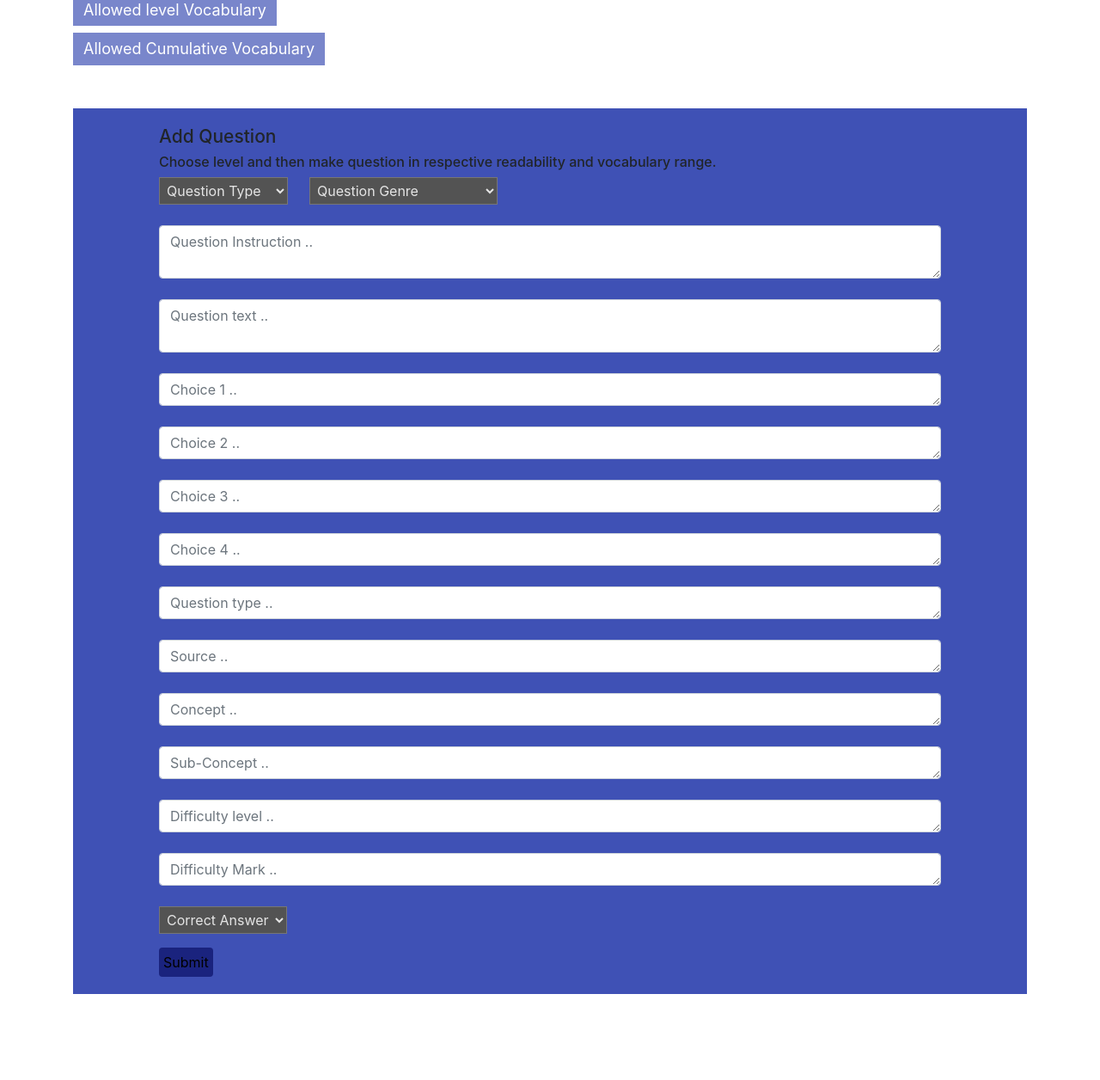
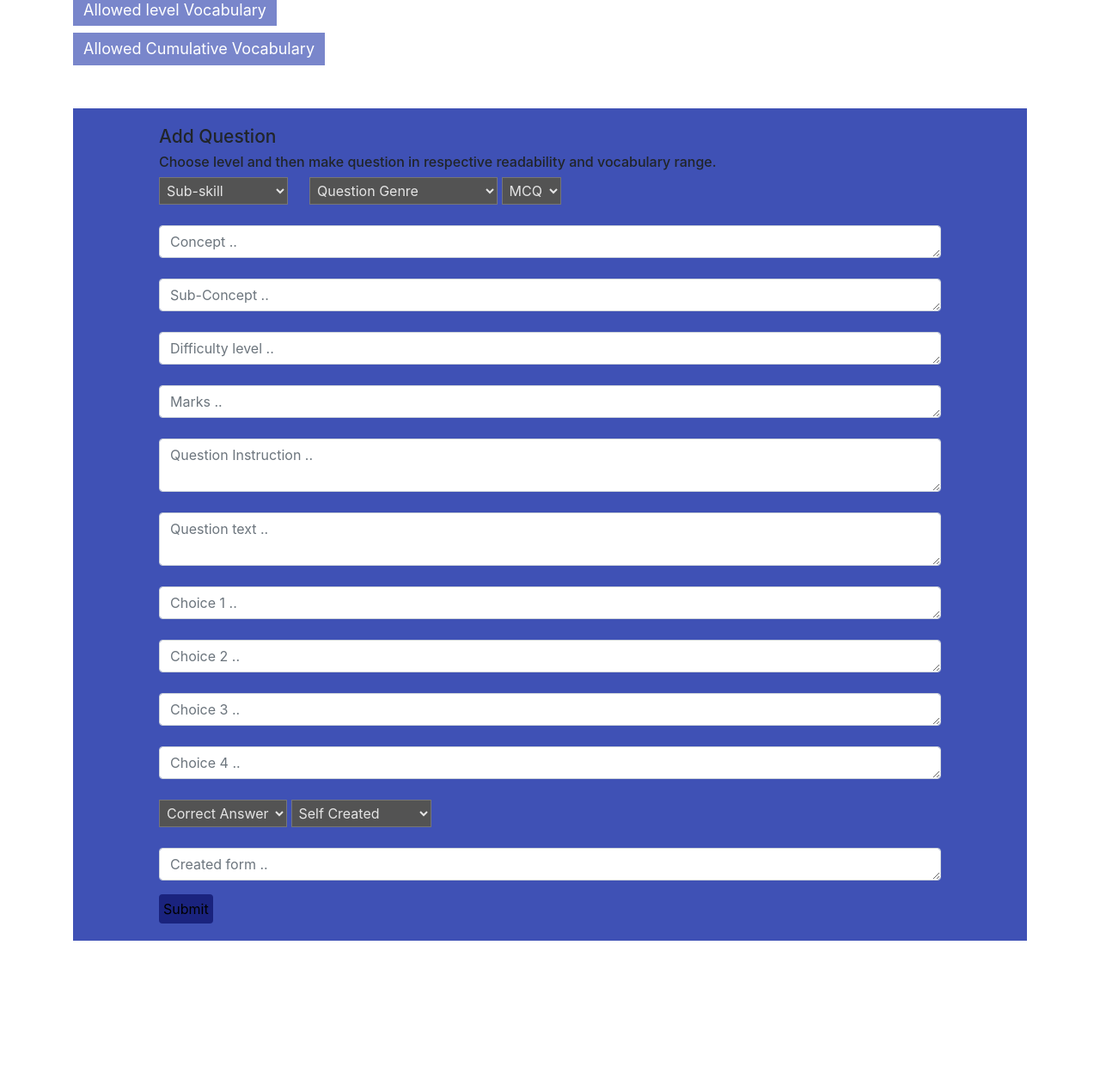
Before and after one commit to kamalkashyap13/authoring_tool, a Django app: page / in a window 1280 px wide. Shown: the part 240-1496 px from the top of the page at 86% size. After the commit the page ends 1334 px from the top, so only its background shows below. Run offline with Django 3.2, Linux system fonts and the light colour scheme; the visitor is signed in with stand-in values (Sample User, id 1); data that the repository does not hold is empty; some libraries are stand-ins or nearby versions.

Commit message:
form order

```diff
--- a/questions/models.py
+++ b/questions/models.py
@@ -56,6 +56,7 @@ class LevelQuestion(models.Model):
     sub_concept = models.TextField(blank=True)
     difficulty = models.TextField(blank=True)
     mark = models.TextField(blank=True)
+    option_creat = models.TextField(blank=True)
     feedback = models.TextField(blank=True)
     #date = models.DateField()
     contact_time = models.TimeField( auto_now_add=True, blank=True, null=True,)
--- a/questions/templates/questions/index.html
+++ b/questions/templates/questions/index.html
@@ -600,7 +600,7 @@ tr:nth-child(even) {
                   <div class="form-group">
                     <!-- <label for="question-type">Question Type</label> -->
                     <select class="" id="question-type">
-                      <option value="select">Question Type</option>
+                      <option value="select">Sub-skill</option>
                       <option value="type1">Comprehension</option>
                       <option value="type2">Vocabulary</option>
                       <option value="type3">Grammar</option>
@@ -621,7 +621,24 @@ tr:nth-child(even) {
                       <option value="genre11">Others</option>
 
                     </select>
+
+                    <select class="" id="question-que-type">
+
+                      <option value="MCQ">MCQ</option>
+                      <option value="FIB">FIB</option>
+                    </select>
+                    <!--<textarea class="form-control" placeholder="Question type .." rows="1" id="question-que-type"></textarea>-->
+                    <!--<br>-->
                     <br>
+                    <br>
+
+                     <textarea class="form-control" placeholder="Concept .." rows="1" id="question-concept"></textarea>
+                    <br>
+                    <textarea class="form-control" placeholder="Sub-Concept .." rows="1" id="question-sub"></textarea>
+                    <br>
+                    <textarea class="form-control" placeholder="Difficulty level .." rows="1" id="question-diff"></textarea>
+                    <br>
+                    <textarea class="form-control" placeholder="Marks .." rows="1" id="question-mark"></textarea>
                     <br>
                     <textarea class="form-control" placeholder="Question Instruction .." rows="2" id="question-inst"></textarea>
                       <br>
@@ -644,18 +661,7 @@ tr:nth-child(even) {
                     <label for="question-choice4">Choice 4:</label> -->
                     <textarea class="form-control" placeholder="Choice 4 .." rows="1" id="question-choice4"></textarea>
                     <br>
-                    <textarea class="form-control" placeholder="Question type .." rows="1" id="question-que-type"></textarea>
-                    <br>
-                    <textarea class="form-control" placeholder="Source .." rows="1" id="question-source"></textarea>
-                    <br>
-                    <textarea class="form-control" placeholder="Concept .." rows="1" id="question-concept"></textarea>
-                    <br>
-                    <textarea class="form-control" placeholder="Sub-Concept .." rows="1" id="question-sub"></textarea>
-                    <br>
-                    <textarea class="form-control" placeholder="Difficulty level .." rows="1" id="question-diff"></textarea>
-                    <br>
-                    <textarea class="form-control" placeholder="Difficulty Mark .." rows="1" id="question-mark"></textarea>
-                    <br>
+
                     <!-- <label for="option-sele">Correct Answer:</label>
                     <br> -->
                     <select class="option-sele" id="option-sele">
@@ -665,6 +671,14 @@ tr:nth-child(even) {
                       <option value="choice3">Choice 3</option>
                       <option value="choice4">Choice 4</option>
                     </select>
+                     <select class="option-sele" id="option-creat">
+                      <option value="self">Self Created </option>
+                      <option value="augli">Provided by Augli</option>
+                    </select>
+                    <br>
+                    <br>
+                    <textarea class="form-control" placeholder="Created form .." rows="1" id="question-source"></textarea>
+
                   </div>
                 </form>
                 <button type="submit" id="sub-button"  class="btn">Submit</button>
@@ -841,7 +855,8 @@ tr:nth-child(even) {
                 var concept = $("#question-concept").val();
                 var sub_concept =  $("#question-sub").val();
                 var difficulty = $("#question-diff").val();
-                var mark = $("#question-mark").val();
+                var mark = $("#question-mark").val(); //option-creat
+                var option_creat = $("#option-creat").val();
 
                 //$("#"+clean[1]).css("background-color", "white");
                 //
@@ -854,7 +869,7 @@ tr:nth-child(even) {
                   $("#myModal").modal()
                 }
                 else{
-                    a = save_question(question_type, question_genre, question_inst, question_txt, option1, option2, option3, option4, option_choice, level_no, que_format, source, concept, sub_concept, difficulty, mark);
+                    a = save_question(question_type, question_genre, question_inst, question_txt, option1, option2, option3, option4, option_choice, level_no, que_format, source, concept, sub_concept, difficulty, mark, option_creat);
                 }
                 //backendquery
 
@@ -961,7 +976,7 @@ tr:nth-child(even) {
  </script>
 
 <script>
-    function save_question(question_type, question_genre, question_inst, question_txt, option1, option2, option3, option4, option_choice, level_no, que_format, source, concept, sub_concept, difficulty, mark) {
+    function save_question(question_type, question_genre, question_inst, question_txt, option1, option2, option3, option4, option_choice, level_no, que_format, source, concept, sub_concept, difficulty, mark,option_creat) {
     		formdata=new FormData();
         formdata.append("question_type",question_type);
         formdata.append("question_genre",question_genre);
@@ -980,6 +995,7 @@ tr:nth-child(even) {
         formdata.append("sub_concept",sub_concept);
         formdata.append("difficulty",difficulty);
         formdata.append("mark",mark);
+        formdata.append("option_creat",option_creat);
 
 
     			$.ajax({
--- a/questions/views.py
+++ b/questions/views.py
@@ -119,7 +119,8 @@ def question_add(request):
         concept = request.POST.get('concept')
         sub_concept = request.POST.get('sub_concept')
         difficulty = request.POST.get('difficulty')
-        mark = request.POST.get('mark')
+        mark = request.POST.get('mark')#
+        option_creat = request.POST.get('option_creat')
         level_detail = Level.objects.filter(Q(levels=level_no))[0]
         vocab_detail = LevelWords.objects.filter(Q(level=level_detail))
         all_vocab_detail = LevelWords.objects.filter(level__lt=level_detail)
@@ -175,7 +176,7 @@ def question_add(request):
                                          choice2=option2, choice3=option3, choice4=option4,
                                          correct=option_choice, feedback="",que_format=que_format,
                                          source=source, concept=concept, sub_concept=sub_concept,
-                                         difficulty=difficulty, mark=mark
+                                         difficulty=difficulty, mark=mark,option_creat=option_creat
                                          )
 
             return JsonResponse({"main": "Question has been added.", "body": question_content}, safe=False)
```
